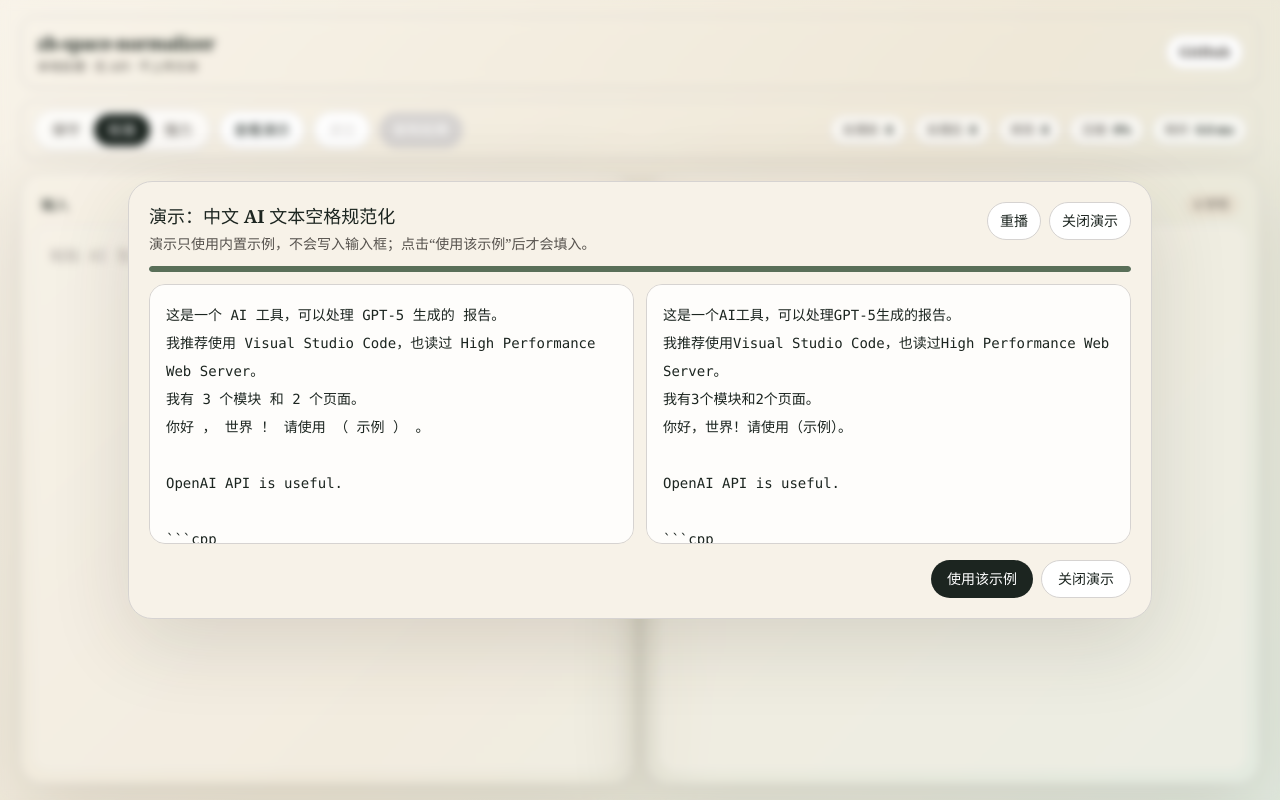
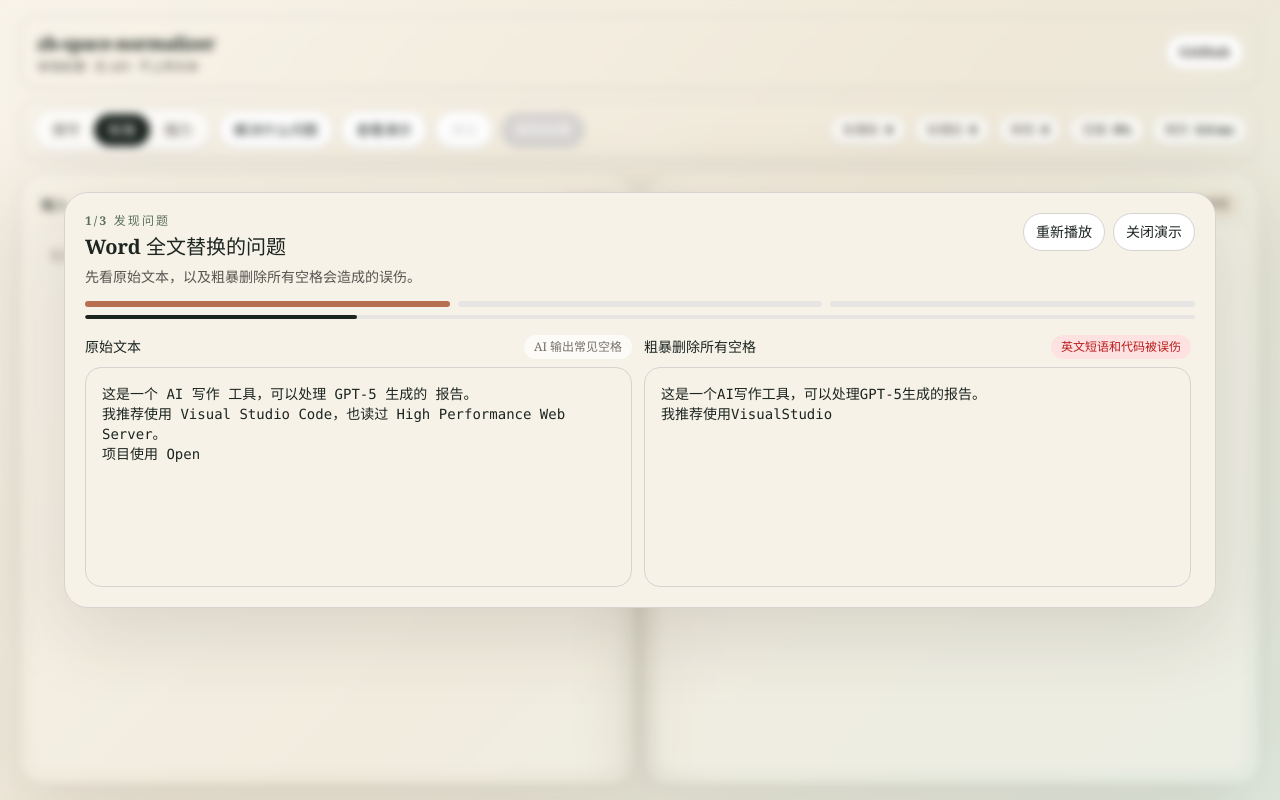
Before and after one commit to chengyebi/zh-space-normalizer, a React (Vite) app: page / in a window 1280 px wide. Both pictures are taken after a click on the button "查看演示". Built offline with nearby package versions, Linux system fonts and the light colour scheme.

Commit message:
add problem explanation and improve interactive demo

```diff
--- a/src/App.tsx
+++ b/src/App.tsx
@@ -4,32 +4,317 @@
 import { TextPanel } from './components/TextPanel';
 import { normalizeTextWithStats, type NormalizeMode } from './core/normalizeText';
 
-const exampleText = `这是一个 AI 工具，可以处理 GPT-5 生成的 报告。
+const exampleText = `这是一个 AI 写作 工具，可以处理 GPT-5 生成的 报告。
 我推荐使用 Visual Studio Code，也读过 High Performance Web Server。
-我有 3 个模块 和 2 个页面。
+项目使用 OpenAI API，并包含 3 个模块 和 2 个页面。
 你好 ， 世界 ！ 请使用 （ 示例 ） 。
-
-OpenAI API is useful.
+请运行 \`npm run build\`，然后查看 AI 结果。
 
 \`\`\`cpp
 int main() {
     return 0;
 }
-\`\`\`
+\`\`\``;
 
-请运行 \`npm run build\`，然后查看 AI 结果。`;
+const bruteForceText = `这是一个AI写作工具，可以处理GPT-5生成的报告。
+我推荐使用VisualStudioCode，也读过HighPerformanceWebServer。
+项目使用OpenAIAPI，并包含3个模块和2个页面。
+你好，世界！请使用（示例）。
+请运行\`npmrunbuild\`，然后查看AI结果。
+
+\`\`\`cpp
+intmain(){
+return0;
+}
+\`\`\``;
+
+const problemPhrases = [
+  'VisualStudioCode',
+  'HighPerformanceWebServer',
+  'OpenAIAPI',
+  'npmrunbuild',
+  'intmain',
+];
+
+const preservedPhrases = [
+  'Visual Studio Code',
+  'High Performance Web Server',
+  'OpenAI API',
+  '`npm run build`',
+  'int main() {',
+  '    return 0;',
+];
+
+const demoStages = [
+  { label: '1/3 发现问题', title: 'Word 全文替换的问题' },
+  { label: '2/3 智能处理', title: '本工具的处理结果' },
+  { label: '3/3 开始使用', title: '开始处理你的文本' },
+];
 
 function sliceByProgress(text: string, progress: number) {
   return text.slice(0, Math.ceil((text.length * progress) / 100));
+}
+
+function HighlightedPre({
+  text,
+  phrases,
+  tone,
+}: {
+  text: string;
+  phrases: string[];
+  tone: 'bad' | 'good';
+}) {
+  const escaped = phrases.map((phrase) => phrase.replace(/[.*+?^${}()|[\]\\]/g, '\\$&'));
+  const pattern = escaped.length > 0 ? new RegExp(`(${escaped.join('|')})`, 'g') : null;
+  const parts = pattern ? text.split(pattern) : [text];
+  const highlightClass =
+    tone === 'bad'
+      ? 'rounded bg-red-100 px-1 text-red-800 ring-1 ring-red-200'
+      : 'rounded bg-emerald-100 px-1 text-emerald-900 ring-1 ring-emerald-200';
+
+  return (
+    <pre className="min-h-[220px] overflow-auto whitespace-pre-wrap rounded-2xl border border-stone-300 bg-white/82 p-4 font-mono text-xs leading-6 text-ink md:text-sm">
+      {parts.map((part, index) =>
+        phrases.includes(part) ? (
+          <mark key={`${part}-${index}`} className={highlightClass}>
+            {part}
+          </mark>
+        ) : (
+          <span key={`${part}-${index}`}>{part}</span>
+        ),
+      )}
+    </pre>
+  );
+}
+
+function ProblemDialog({ onClose }: { onClose: () => void }) {
+  return (
+    <div className="fixed inset-0 z-30 flex items-center justify-center bg-ink/28 p-3 backdrop-blur-sm">
+      <section className="max-h-[88vh] w-full max-w-2xl overflow-auto rounded-3xl border border-stone-300 bg-paper p-5 shadow-soft md:p-6">
+        <div className="mb-4 flex items-start justify-between gap-3">
+          <div>
+            <p className="text-xs font-semibold uppercase tracking-[0.18em] text-moss">Why this tool</p>
+            <h2 className="mt-1 text-xl font-bold text-ink">它解决什么问题？</h2>
+          </div>
+          <button
+            type="button"
+            onClick={onClose}
+            className="rounded-full border border-stone-300 bg-white px-3 py-1.5 text-sm font-semibold text-ink transition hover:border-clay hover:text-clay"
+          >
+            关闭
+          </button>
+        </div>
+        <div className="space-y-4 text-sm leading-7 text-stone-700">
+          <p>
+            很多人在处理 AI 生成的中文报告、论文、公众号文案或小红书文案时，会遇到一个常见问题：中英文、数字和中文之间经常被自动加上空格。
+          </p>
+          <p>
+            如果在 Word 里直接用 Ctrl + H 把所有空格替换为空，会误删本来应该保留的空格。
+          </p>
+          <div className="grid gap-2 rounded-2xl border border-stone-300 bg-white/70 p-4 font-mono text-xs leading-6 text-stone-700">
+            <span>OpenAI API → OpenAIAPI</span>
+            <span>Visual Studio Code → VisualStudioCode</span>
+            <span>High Performance Web Server → HighPerformanceWebServer</span>
+          </div>
+          <p>
+            这些英文短语内部的空格是正常内容，不应该被删除。本工具解决的是这个边界问题：清理中文与英文、数字之间的异常空格，同时保留英文短语内部的正常空格。
+          </p>
+          <div className="grid gap-2 rounded-2xl border border-stone-300 bg-white/70 p-4 text-sm">
+            <span>“这是一个 AI 工具” → “这是一个AI工具”</span>
+            <span>“我有 3 个模块” → “我有3个模块”</span>
+            <span>保留 “OpenAI API”、“Visual Studio Code”、“High Performance Web Server”</span>
+          </div>
+          <p>
+            因此，它更适合用来做 AI 中文写作后的二次清洗，而不是粗暴地删除全文所有空格。
+          </p>
+          <p className="rounded-2xl bg-moss/10 px-4 py-3 text-moss">
+            本工具在浏览器本地运行，不调用 API，不上传文本。
+          </p>
+        </div>
+      </section>
+    </div>
+  );
+}
+
+function DemoDialog({
+  mode,
+  runId,
+  onReplay,
+  onUseExample,
+  onClose,
+}: {
+  mode: NormalizeMode;
+  runId: number;
+  onReplay: () => void;
+  onUseExample: () => void;
+  onClose: () => void;
+}) {
+  const [progress, setProgress] = useState(0);
+  const smartText = normalizeTextWithStats(exampleText, { mode }).text;
+  const stageIndex = progress < 38 ? 0 : progress < 78 ? 1 : 2;
+  const stage = demoStages[stageIndex];
+  const finished = progress >= 100;
+  const rawPreview = sliceByProgress(exampleText, Math.min(progress * 1.8, 100));
+  const brutePreview = sliceByProgress(bruteForceText, Math.max(0, Math.min((progress - 14) * 2.2, 100)));
+  const smartPreview = sliceByProgress(smartText, Math.max(0, Math.min((progress - 38) * 2.1, 100)));
+
+  useEffect(() => {
+    setProgress(0);
+    const timer = window.setInterval(() => {
+      setProgress((previous) => {
+        const next = Math.min(previous + 1, 100);
+        if (next === 100) {
+          window.clearInterval(timer);
+        }
+        return next;
+      });
+    }, 110);
+
+    return () => window.clearInterval(timer);
+  }, [runId]);
+
+  return (
+    <div className="fixed inset-0 z-20 flex items-center justify-center bg-ink/28 p-3 backdrop-blur-sm">
+      <section className="flex max-h-[92vh] w-full max-w-6xl flex-col rounded-3xl border border-stone-300 bg-paper p-4 shadow-soft md:p-5">
+        <div className="mb-3 flex flex-wrap items-start justify-between gap-3">
+          <div>
+            <p className="text-xs font-semibold uppercase tracking-[0.18em] text-moss">{stage.label}</p>
+            <h2 className="mt-1 text-xl font-bold text-ink">{stage.title}</h2>
+            <p className="mt-1 text-sm leading-6 text-stone-600">
+              {stageIndex === 0
+                ? '先看原始文本，以及粗暴删除所有空格会造成的误伤。'
+                : stageIndex === 1
+                  ? '本工具删除该删的空格，同时保留英文短语、行内代码和代码块。'
+                  : '演示不会写入输入框，只有点击“使用这个示例”才会填入。'}
+            </p>
+          </div>
+          <div className="flex flex-wrap gap-2">
+            <button
+              type="button"
+              onClick={onReplay}
+              className="rounded-full border border-stone-300 bg-white px-3 py-2 text-sm font-semibold text-ink transition hover:border-moss hover:text-moss"
+            >
+              重新播放
+            </button>
+            <button
+              type="button"
+              onClick={onClose}
+              className="rounded-full border border-stone-300 bg-white px-3 py-2 text-sm font-semibold text-ink transition hover:border-clay hover:text-clay"
+            >
+              关闭演示
+            </button>
+          </div>
+        </div>
+
+        <div className="mb-4 space-y-2">
+          <div className="flex gap-2">
+            {demoStages.map((item, index) => (
+              <div
+                key={item.label}
+                className={`h-1.5 flex-1 rounded-full ${
+                  index < stageIndex || (index === stageIndex && finished)
+                    ? 'bg-moss'
+                    : index === stageIndex
+                      ? 'bg-clay'
+                      : 'bg-stone-200'
+                }`}
+              />
+            ))}
+          </div>
+          <div className="h-1 overflow-hidden rounded-full bg-stone-200">
+            <div
+              className="h-full rounded-full bg-ink transition-all duration-150"
+              style={{ width: `${progress}%` }}
+            />
+          </div>
+        </div>
+
+        <div className="min-h-0 flex-1 overflow-auto pr-1">
+          {stageIndex === 0 ? (
+            <div className="grid gap-3 lg:grid-cols-2">
+              <div>
+                <div className="mb-2 flex items-center justify-between gap-2">
+                  <h3 className="text-sm font-semibold text-ink">原始文本</h3>
+                  <span className="rounded-full bg-white/70 px-2.5 py-1 text-xs text-stone-500">
+                    AI 输出常见空格
+                  </span>
+                </div>
+                <HighlightedPre text={rawPreview} phrases={[]} tone="good" />
+              </div>
+              <div>
+                <div className="mb-2 flex items-center justify-between gap-2">
+                  <h3 className="text-sm font-semibold text-ink">粗暴删除所有空格</h3>
+                  <span className="rounded-full bg-red-100 px-2.5 py-1 text-xs text-red-700">
+                    英文短语和代码被误伤
+                  </span>
+                </div>
+                <HighlightedPre text={brutePreview} phrases={problemPhrases} tone="bad" />
+              </div>
+            </div>
+          ) : null}
+
+          {stageIndex === 1 ? (
+            <div className="grid gap-3 lg:grid-cols-[0.9fr_1.1fr]">
+              <div className="rounded-2xl border border-stone-300 bg-white/70 p-4 text-sm leading-7 text-stone-700">
+                <h3 className="mb-2 font-semibold text-ink">智能清理边界</h3>
+                <p>删除中文与英文、数字之间的异常空格。</p>
+                <p>保留英文短语、Markdown 行内代码和代码块内部内容。</p>
+                <p className="mt-3 rounded-xl bg-moss/10 px-3 py-2 text-moss">
+                  不是删除所有空格，而是按中文写作场景清理异常空格。
+                </p>
+              </div>
+              <div>
+                <div className="mb-2 flex items-center justify-between gap-2">
+                  <h3 className="text-sm font-semibold text-ink">本工具处理结果</h3>
+                  <span className="rounded-full bg-emerald-100 px-2.5 py-1 text-xs text-emerald-800">
+                    正常空格被保留
+                  </span>
+                </div>
+                <HighlightedPre text={smartPreview} phrases={preservedPhrases} tone="good" />
+              </div>
+            </div>
+          ) : null}
+
+          {stageIndex === 2 ? (
+            <div className="grid gap-3 lg:grid-cols-[0.85fr_1.15fr]">
+              <div className="rounded-2xl border border-stone-300 bg-white/75 p-5">
+                <h3 className="text-base font-semibold text-ink">下一步</h3>
+                <p className="mt-2 text-sm leading-7 text-stone-600">
+                  点击“使用这个示例”会把原始文本填入左侧输入框，你可以立即看到右侧实时处理结果。
+                </p>
+                <div className="mt-4 flex flex-wrap gap-2">
+                  <button
+                    type="button"
+                    onClick={onUseExample}
+                    className="rounded-full bg-ink px-4 py-2 text-sm font-semibold text-white transition hover:bg-moss"
+                  >
+                    使用这个示例
+                  </button>
+                  <button
+                    type="button"
+                    onClick={onClose}
+                    className="rounded-full border border-stone-300 bg-white px-4 py-2 text-sm font-semibold text-ink transition hover:border-clay hover:text-clay"
+                  >
+                    关闭演示
+                  </button>
+                </div>
+              </div>
+              <HighlightedPre text={smartText} phrases={preservedPhrases} tone="good" />
+            </div>
+          ) : null}
+        </div>
+      </section>
+    </div>
+  );
 }
 
 export default function App() {
   const [input, setInput] = useState('');
   const [mode, setMode] = useState<NormalizeMode>('standard');
   const [copyState, setCopyState] = useState<'idle' | 'copied' | 'failed'>('idle');
+  const [problemOpen, setProblemOpen] = useState(false);
   const [demoOpen, setDemoOpen] = useState(false);
   const [demoRun, setDemoRun] = useState(0);
-  const [demoProgress, setDemoProgress] = useState(0);
   const deferredInput = useDeferredValue(input);
   const textToNormalize = input === '' ? '' : deferredInput;
 
@@ -38,29 +323,6 @@
   const durationMs = performance.now() - startTime;
   const hasInput = input.length > 0;
   const hasOutput = result.text.length > 0;
-  const demoOutput = normalizeTextWithStats(exampleText, { mode }).text;
-  const demoInputPreview = sliceByProgress(exampleText, demoProgress);
-  const demoOutputPreview = sliceByProgress(demoOutput, Math.max(0, demoProgress - 15));
-  const demoFinished = demoProgress >= 100;
-
-  useEffect(() => {
-    if (!demoOpen) {
-      return;
-    }
-
-    setDemoProgress(0);
-    const timer = window.setInterval(() => {
-      setDemoProgress((previous) => {
-        const next = Math.min(previous + 4, 100);
-        if (next === 100) {
-          window.clearInterval(timer);
-        }
-        return next;
-      });
-    }, 45);
-
-    return () => window.clearInterval(timer);
-  }, [demoOpen, demoRun]);
 
   async function copyOutput() {
     try {
@@ -78,12 +340,13 @@
     setCopyState('idle');
   }
 
+  function openDemo() {
+    setDemoOpen(true);
+    setDemoRun((run) => run + 1);
+  }
+
   function useExample() {
     setInput(exampleText);
-    setDemoOpen(false);
-  }
-
-  function closeDemo() {
     setDemoOpen(false);
   }
 
@@ -109,10 +372,14 @@
           <ModeSelector mode={mode} onChange={setMode} />
           <button
             type="button"
-            onClick={() => {
-              setDemoOpen(true);
-              setDemoRun((run) => run + 1);
-            }}
+            onClick={() => setProblemOpen(true)}
+            className="rounded-full border border-stone-300 bg-white px-3.5 py-2 text-sm font-semibold text-ink transition hover:border-moss hover:text-moss"
+          >
+            解决什么问题
+          </button>
+          <button
+            type="button"
+            onClick={openDemo}
             className="rounded-full border border-stone-300 bg-white px-3.5 py-2 text-sm font-semibold text-ink transition hover:border-moss hover:text-moss"
           >
             查看演示
@@ -157,73 +424,15 @@
         />
       </section>
 
+      {problemOpen ? <ProblemDialog onClose={() => setProblemOpen(false)} /> : null}
       {demoOpen ? (
-        <div className="fixed inset-0 z-20 flex items-center justify-center bg-ink/28 p-3 backdrop-blur-sm">
-          <section className="flex max-h-[90vh] w-full max-w-5xl flex-col rounded-3xl border border-stone-300 bg-paper p-4 shadow-soft md:p-5">
-            <div className="mb-3 flex flex-wrap items-start justify-between gap-3">
-              <div>
-                <h2 className="text-lg font-bold text-ink">演示：中文 AI 文本空格规范化</h2>
-                <p className="mt-1 text-sm text-stone-600">
-                  演示只使用内置示例，不会写入输入框；点击“使用该示例”后才会填入。
-                </p>
-              </div>
-              <div className="flex gap-2">
-                {demoFinished ? (
-                  <button
-                    type="button"
-                    onClick={() => setDemoRun((run) => run + 1)}
-                    className="rounded-full border border-stone-300 bg-white px-3 py-2 text-sm font-semibold text-ink transition hover:border-moss hover:text-moss"
-                  >
-                    重播
-                  </button>
-                ) : null}
-                <button
-                  type="button"
-                  onClick={closeDemo}
-                  className="rounded-full border border-stone-300 bg-white px-3 py-2 text-sm font-semibold text-ink transition hover:border-clay hover:text-clay"
-                >
-                  关闭演示
-                </button>
-              </div>
-            </div>
-            <div className="mb-3 h-1.5 overflow-hidden rounded-full bg-stone-200">
-              <div
-                className="h-full rounded-full bg-moss transition-all duration-100"
-                style={{ width: `${demoProgress}%` }}
-              />
-            </div>
-            <div className="grid min-h-0 flex-1 gap-3 overflow-hidden lg:grid-cols-2">
-              <textarea
-                className="min-h-[260px] rounded-2xl border border-stone-300 bg-white/80 p-4 font-mono text-sm leading-7 text-ink outline-none"
-                value={demoInputPreview}
-                readOnly
-                aria-label="演示输入"
-              />
-              <textarea
-                className="min-h-[260px] rounded-2xl border border-stone-300 bg-white/80 p-4 font-mono text-sm leading-7 text-ink outline-none"
-                value={demoOutputPreview}
-                readOnly
-                aria-label="演示输出"
-              />
-            </div>
-            <div className="mt-4 flex flex-wrap justify-end gap-2">
-              <button
-                type="button"
-                onClick={useExample}
-                className="rounded-full bg-ink px-4 py-2 text-sm font-semibold text-white transition hover:bg-moss"
-              >
-                使用该示例
-              </button>
-              <button
-                type="button"
-                onClick={closeDemo}
-                className="rounded-full border border-stone-300 bg-white px-4 py-2 text-sm font-semibold text-ink transition hover:border-clay hover:text-clay"
-              >
-                关闭演示
-              </button>
-            </div>
-          </section>
-        </div>
+        <DemoDialog
+          mode={mode}
+          runId={demoRun}
+          onReplay={() => setDemoRun((run) => run + 1)}
+          onUseExample={useExample}
+          onClose={() => setDemoOpen(false)}
+        />
       ) : null}
     </main>
   );
```
Also changed, not shown: 1 other file (tests, documents, lock files or other folders).
